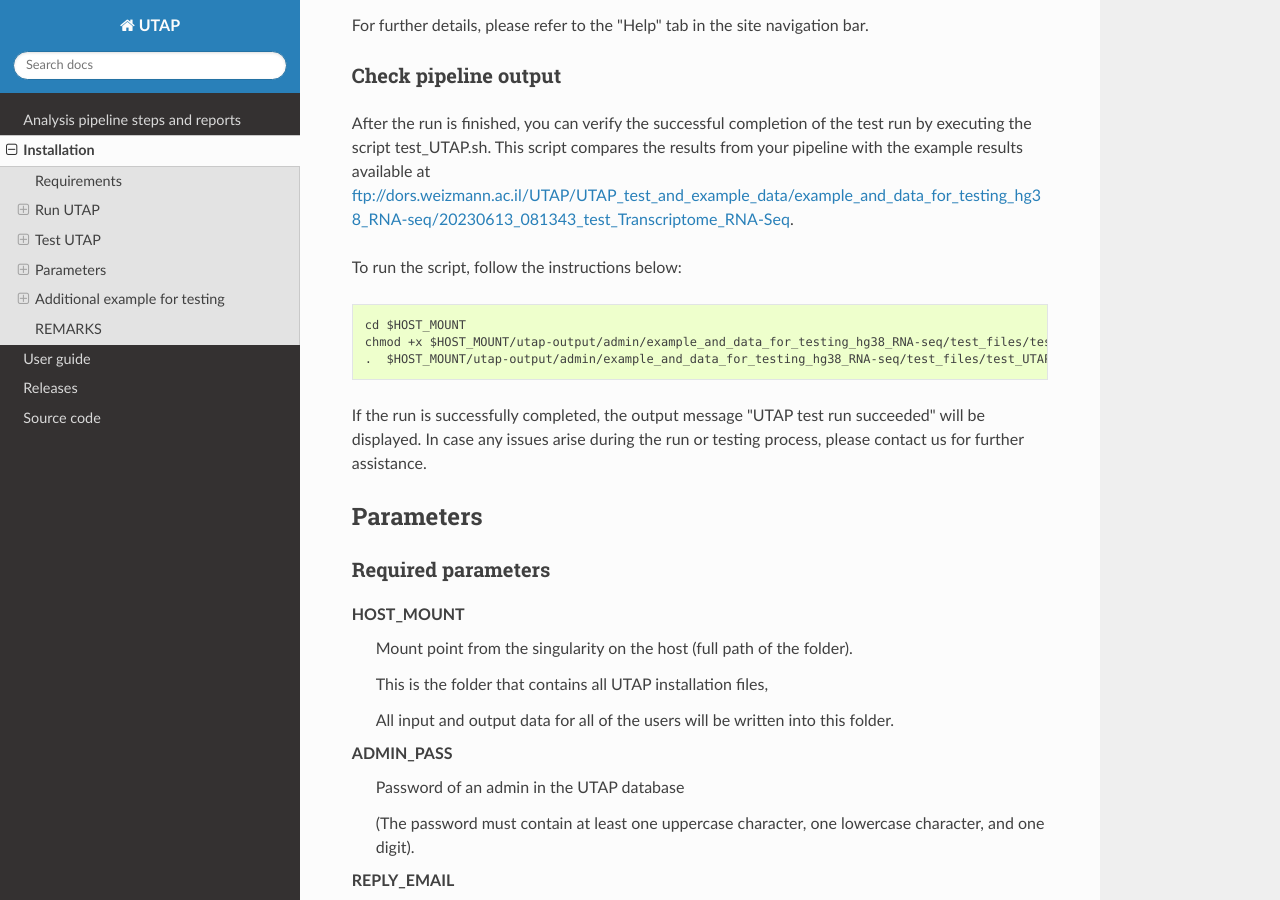
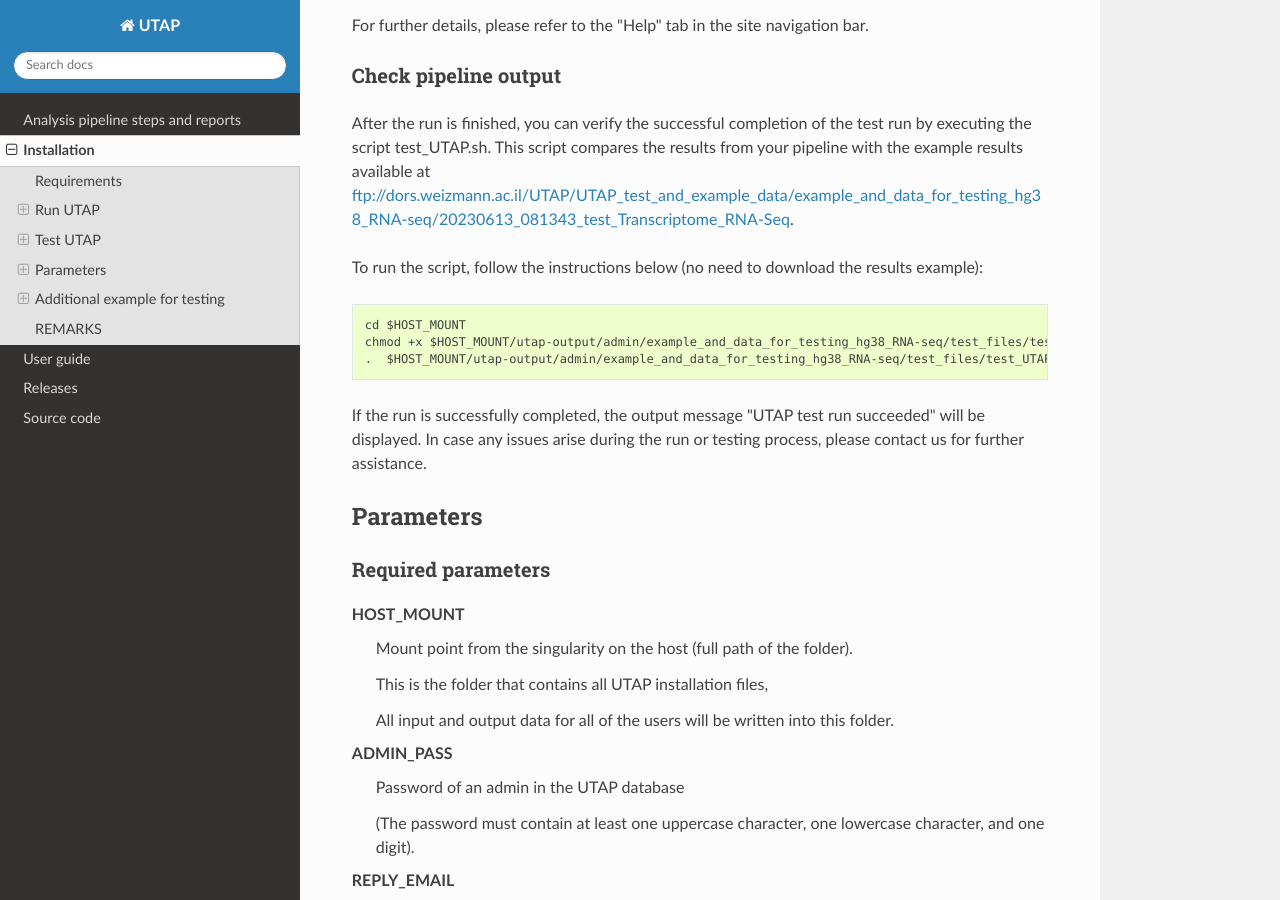
Before and after one commit to utap2/utap2, a Sphinx documentation site: the page built from docs/rst/installation.rst, in a window 1280 px wide and 900 px high, scrolled down 5679 px. Built offline with Sphinx 7.4.7 and the Read the Docs theme 2.0.0, drawn with Linux system fonts in a browser that asks for light colours.

Commit message:
Update installation.rst
.

```diff
--- a/docs/rst/installation.rst
+++ b/docs/rst/installation.rst
@@ -229,7 +229,7 @@
 --------------------------
 After the run is finished, you can verify the successful completion of the test run by executing the script test_UTAP.sh. This script compares the results from your pipeline with the example results available at ftp://dors.weizmann.ac.il/UTAP/UTAP_test_and_example_data/example_and_data_for_testing_hg38_RNA-seq/20230613_081343_test_Transcriptome_RNA-Seq.
 
-To run the script, follow the instructions below:
+To run the script, follow the instructions below (no need to download the results example):
 
 ::
 
```
